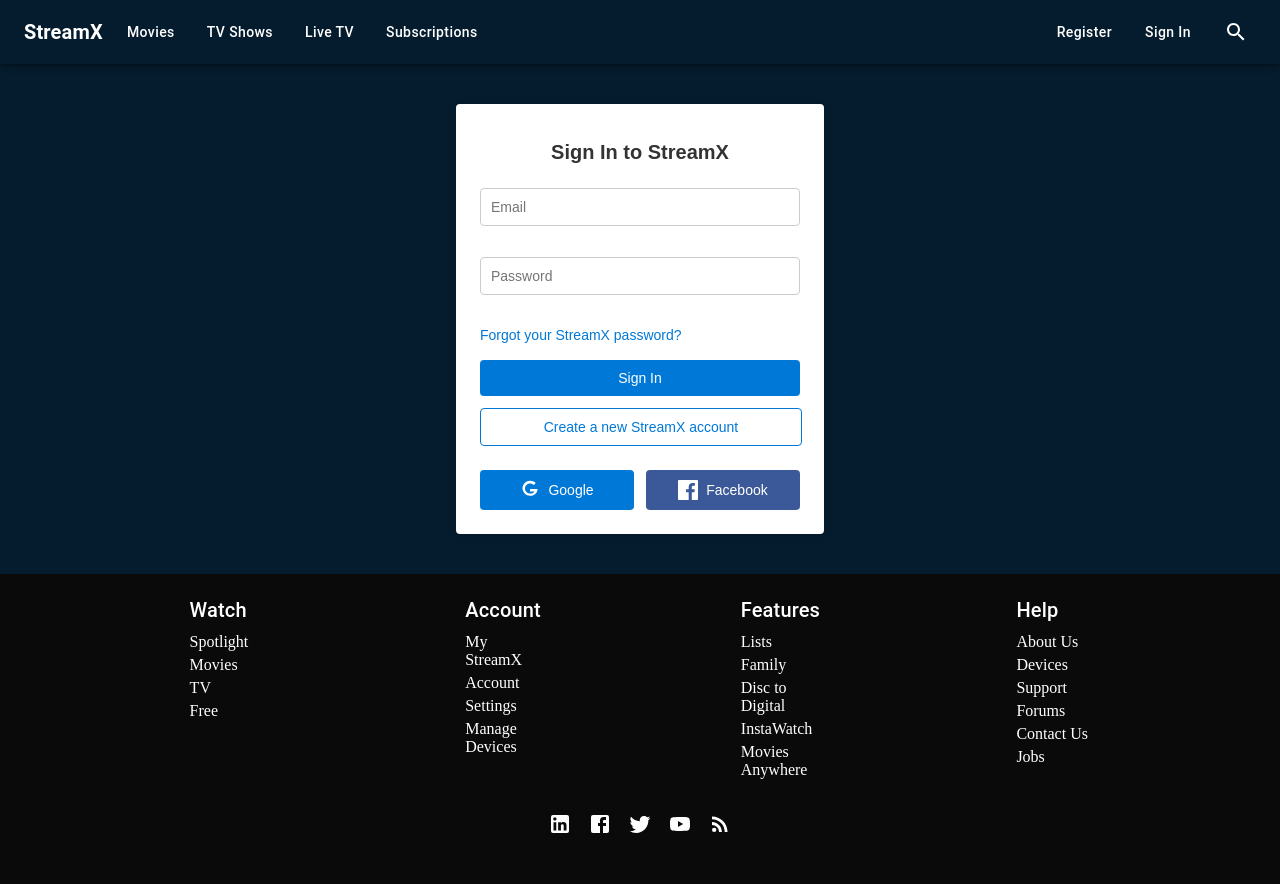
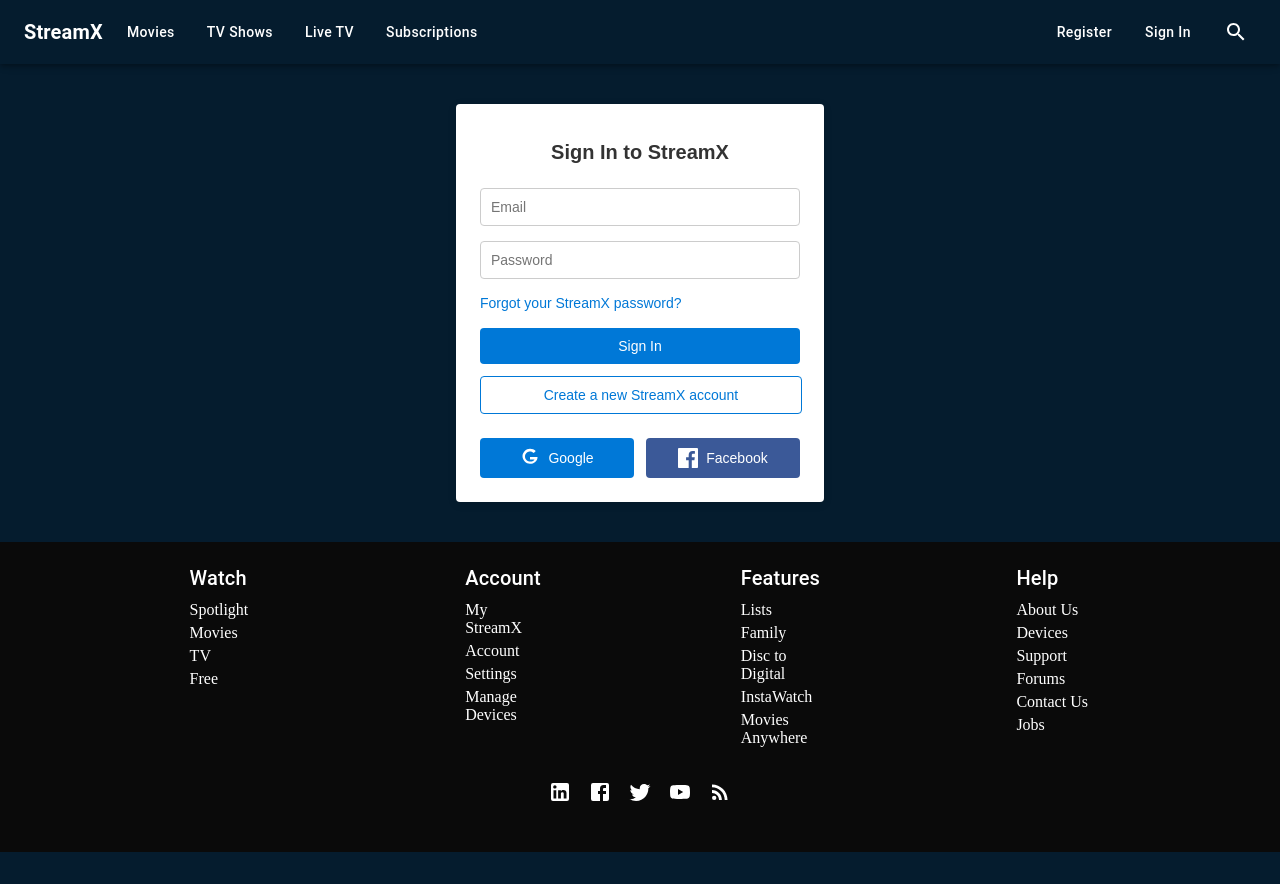
Before and after one commit to ophemegben/Digital-Video-Store, a React (Create React App) app: page /login in a window 1280 px wide. After the commit the page ends 852 px from the top, so only its background shows below. Built offline with nearby package versions, Linux system fonts and the light colour scheme; no server answers.

Commit message:
Final Commit

```diff
--- a/src/components/LoginPage.js
+++ b/src/components/LoginPage.js
@@ -10,11 +10,11 @@
         <h1 className="heading">Sign In to StreamX</h1>
 
         <form>
-          <div className="inputGroup">
+          <div>
             <InputField type="email" placeholder="Email" name="email" />
           </div>
 
-          <div className="inputGroup">
+          <div>
             <InputField type="password" placeholder="Password" name="password" />
           </div>
 
--- a/src/css/Login.css
+++ b/src/css/Login.css
@@ -23,10 +23,6 @@
       font-weight: 600;
       margin-bottom: 24px;
       color: #333;
-    }
-
-    .inputGroup {
-      margin-bottom: 16px;
     }
 
     .form-input {
```
